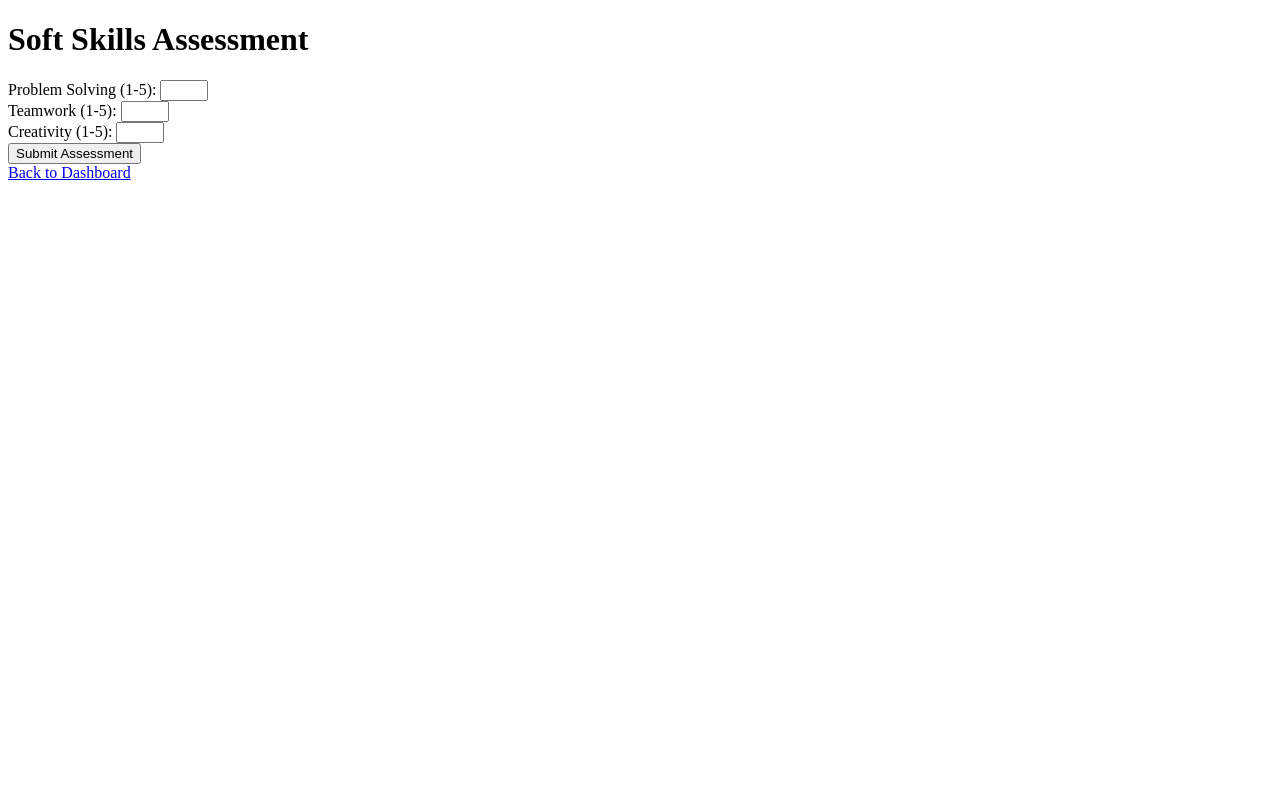
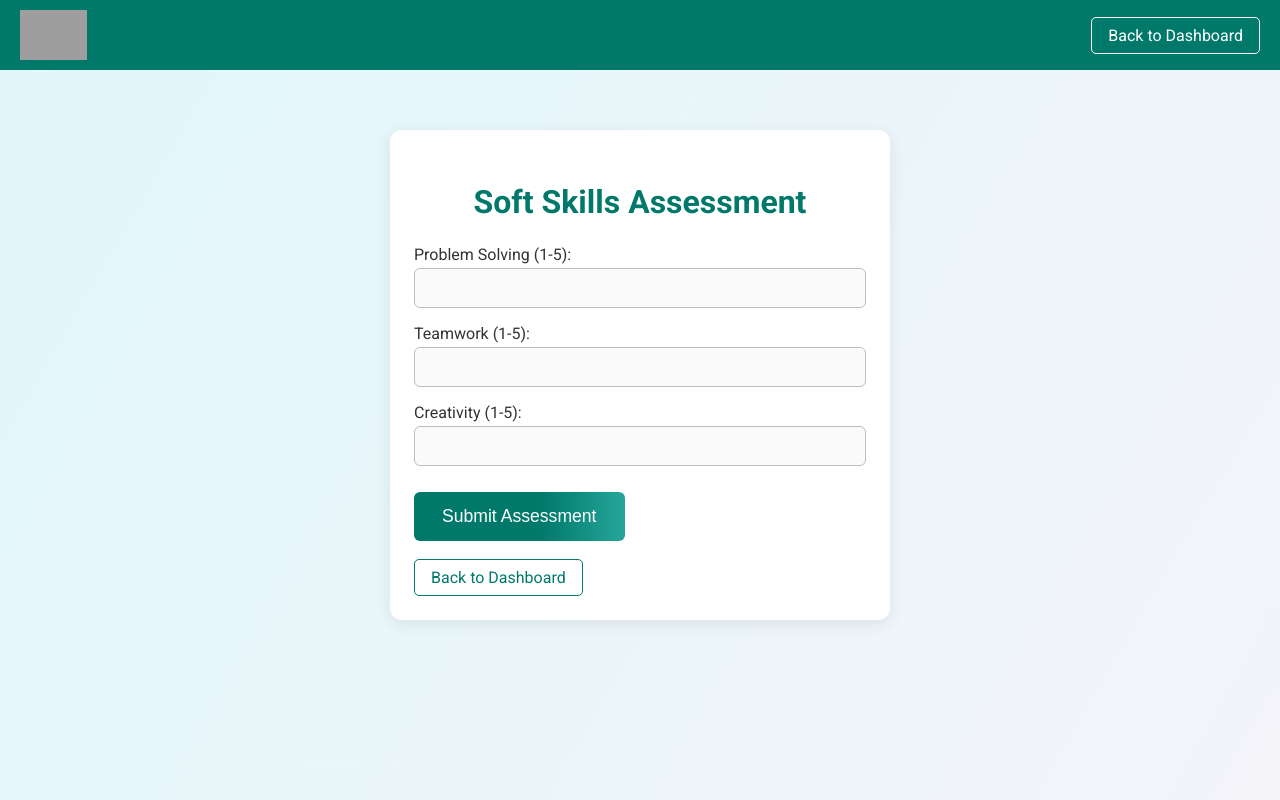
Before and after one commit to BChaitanyaReddy895/SkillSync, a Flask app: page /soft_skills_assessment in a window 1280 px wide. Run offline with Flask 2, Linux system fonts and the light colour scheme; a user stored in the database is signed in; data comes from the database, SQL or seed files in the repository; parts of the project's set-up code (start-up, migrations or seed data) failed here and were passed over; grey boxes are pictures that could not be loaded.

Commit message:
Update templates/soft_skills_assessment.html

```diff
--- a/templates/soft_skills_assessment.html
+++ b/templates/soft_skills_assessment.html
@@ -1,26 +1,178 @@
 <!DOCTYPE html>
-<html>
+<html lang="en">
 <head>
-    <title>Soft Skills Assessment</title>
+    <meta charset="UTF-8">
+    <title>Soft Skills Assessment - SkillSync</title>
+    <meta name="viewport" content="width=device-width, initial-scale=1.0">
+    <link href="https://fonts.googleapis.com/css?family=Roboto:400,700&display=swap" rel="stylesheet">
+    <style>
+        body {
+            font-family: 'Roboto', Arial, sans-serif;
+            margin: 0;
+            padding: 0;
+            background: linear-gradient(120deg, #e0f7fa 0%, #f4f4f9 100%);
+            min-height: 100vh;
+        }
+        header {
+            background-color: #00796b;
+            color: white;
+            padding: 10px 20px;
+            display: flex;
+            align-items: center;
+            justify-content: space-between;
+        }
+        header img {
+            height: 50px;
+        }
+        nav a {
+            color: white;
+            text-decoration: none;
+            font-size: 16px;
+            padding: 8px 16px;
+            border: 1px solid white;
+            border-radius: 5px;
+            transition: background-color 0.3s ease;
+        }
+        nav a:hover {
+            background-color: white;
+            color: #00796b;
+        }
+        .container {
+            padding: 20px;
+            max-width: 500px;
+            margin: 40px auto;
+        }
+        .card {
+            background: #fff;
+            border-radius: 12px;
+            box-shadow: 0 4px 16px rgba(0,0,0,0.08);
+            padding: 32px 24px 24px 24px;
+            margin-bottom: 24px;
+        }
+        h1 {
+            color: #00796b;
+            text-align: center;
+            margin-bottom: 24px;
+            font-size: 2rem;
+        }
+        label {
+            font-weight: 500;
+            color: #333;
+            margin-bottom: 4px;
+            display: block;
+        }
+        input[type="number"] {
+            padding: 10px;
+            font-size: 1rem;
+            border: 1px solid #bdbdbd;
+            border-radius: 6px;
+            width: 100%;
+            box-sizing: border-box;
+            background: #fafafa;
+            margin-bottom: 16px;
+            transition: border-color 0.2s;
+        }
+        input[type="number"]:focus {
+            border-color: #00796b;
+            outline: none;
+        }
+        .button {
+            display: inline-block;
+            padding: 14px 28px;
+            background: linear-gradient(90deg, #00796b 60%, #26a69a 100%);
+            color: white;
+            text-decoration: none;
+            border-radius: 6px;
+            font-size: 1.1rem;
+            font-weight: 500;
+            border: none;
+            transition: background 0.2s;
+            cursor: pointer;
+            margin: 10px 5px 0 0;
+        }
+        .button:hover {
+            background: linear-gradient(90deg, #005a4f 60%, #00796b 100%);
+        }
+        .flash-messages {
+            margin: 10px 0 18px 0;
+        }
+        .flash-messages .success {
+            color: #2e7d32;
+            background: #e8f5e9;
+            border-left: 4px solid #2e7d32;
+            padding: 8px 12px;
+            border-radius: 4px;
+            margin-bottom: 6px;
+        }
+        .flash-messages .error, .flash-messages .danger {
+            color: #c62828;
+            background: #ffebee;
+            border-left: 4px solid #c62828;
+            padding: 8px 12px;
+            border-radius: 4px;
+            margin-bottom: 6px;
+        }
+        .back-link {
+            display: inline-block;
+            margin-top: 18px;
+            color: #00796b;
+            text-decoration: none;
+            font-weight: 500;
+            border: 1px solid #00796b;
+            border-radius: 5px;
+            padding: 8px 16px;
+            transition: background 0.2s, color 0.2s;
+        }
+        .back-link:hover {
+            background: #00796b;
+            color: white;
+        }
+        @media (max-width: 700px) {
+            .container {
+                max-width: 98vw;
+                padding: 8px 2vw;
+            }
+            .card {
+                max-width: 100%;
+                padding: 15px;
+            }
+            .button {
+                font-size: 1rem;
+                padding: 12px 20px;
+            }
+        }
+    </style>
 </head>
 <body>
+    <header>
+        <img src="{{ url_for('static', filename='logo.png') }}" alt="SkillSync Logo">
+        <nav>
+            <a href="{{ url_for('intern_dashboard') }}">Back to Dashboard</a>
+        </nav>
+    </header>
+    <div class="container">
+        <div class="card">
             <h1>Soft Skills Assessment</h1>
+            <div class="flash-messages">
                 {% with messages = get_flashed_messages(with_categories=true) %}
                     {% if messages %}
                         {% for category, message in messages %}
-                <div class="alert alert-{{ category }}">{{ message }}</div>
+                            <div class="{{ category }}">{{ message }}</div>
                         {% endfor %}
                     {% endif %}
                 {% endwith %}
+            </div>
             <form method="POST">
                 <label>Problem Solving (1-5):</label>
-        <input type="number" name="problem_solving" min="1" max="5" required><br>
+                <input type="number" name="problem_solving" min="1" max="5" required>
                 <label>Teamwork (1-5):</label>
-        <input type="number" name="teamwork" min="1" max="5" required><br>
+                <input type="number" name="teamwork" min="1" max="5" required>
                 <label>Creativity (1-5):</label>
-        <input type="number" name="creativity" min="1" max="5" required><br>
-        <button type="submit">Submit Assessment</button>
+                <input type="number" name="creativity" min="1" max="5" required>
+                <button type="submit" class="button">Submit Assessment</button>
             </form>
-    <a href="{{ url_for('intern_dashboard') }}">Back to Dashboard</a>
+            <a href="{{ url_for('intern_dashboard') }}" class="back-link">Back to Dashboard</a>
+        </div>
+    </div>
 </body>
 </html>
```
Lines whose indentation alone changed are shown as unchanged.
